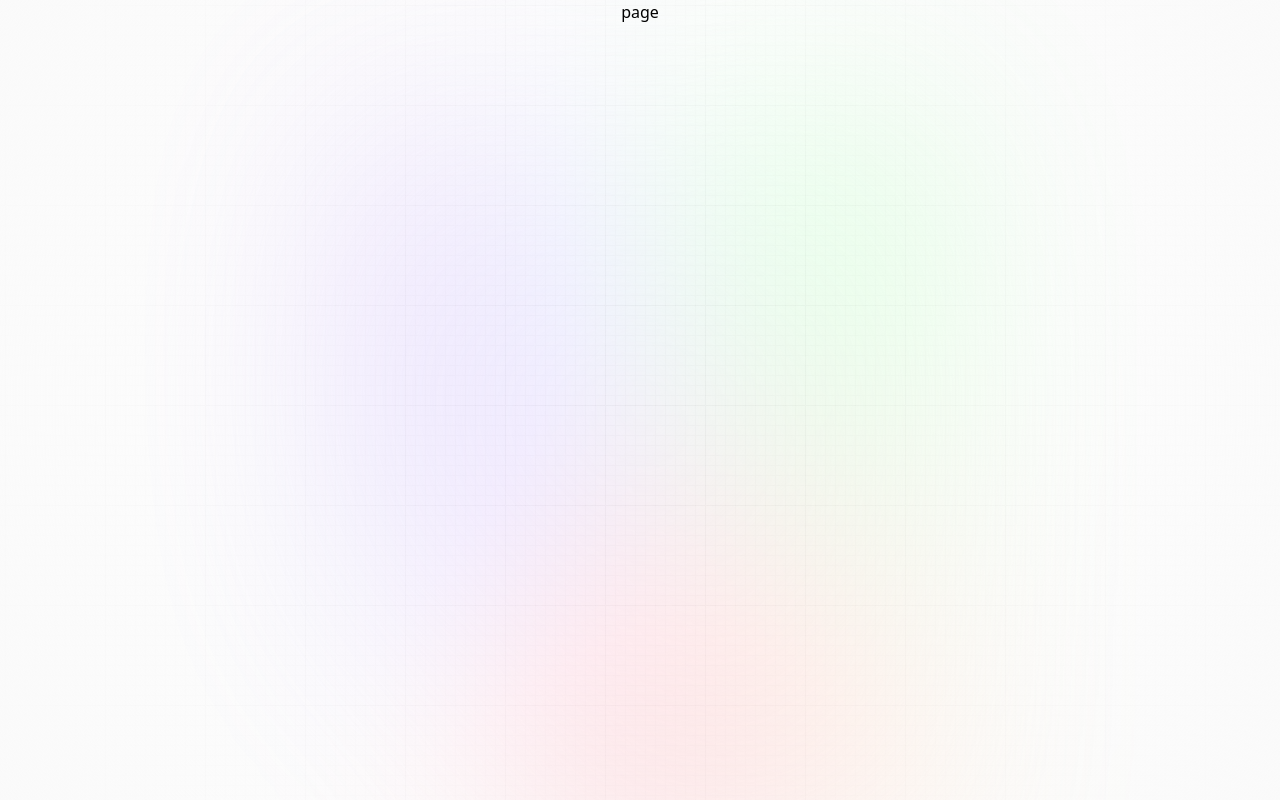
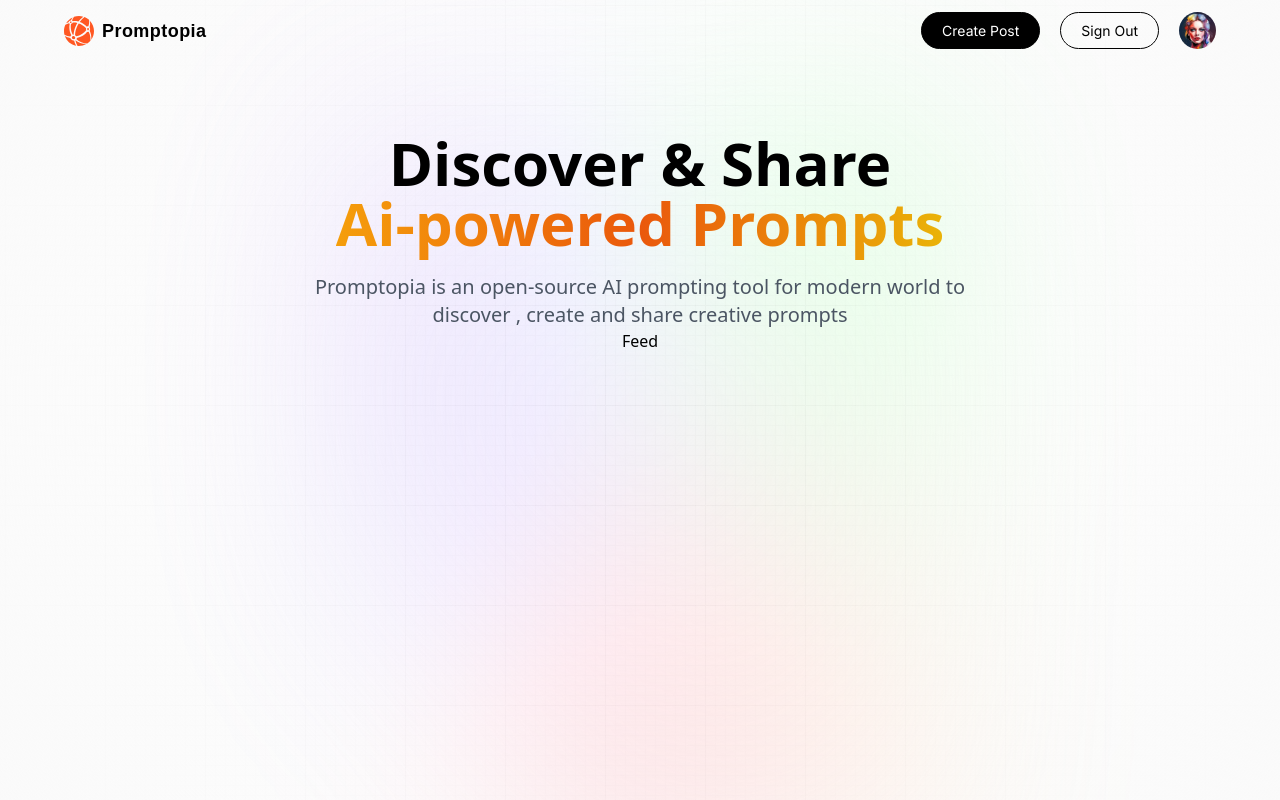
Before and after one commit to bourehim/promptopia, a Next.js app: page / in a window 1280 px wide. Built offline with nearby package versions, Linux system fonts and the light colour scheme.

Commit message:
working on google auth in nav.jsx

```diff
--- a/app/layout.jsx
+++ b/app/layout.jsx
@@ -1,4 +1,7 @@
 import '@styles/globals.css';
+
+import Nav from '@components/Nav';
+import Provider from '@components/Provider';
 
 export const metadata = {
     title: "Promptopia",
@@ -13,6 +16,7 @@
                 <div className='gradient' />
             </div>
             <main className='app'>
+                <Nav />
                 {children}
             </main>
         </body>
--- a/app/page.jsx
+++ b/app/page.jsx
@@ -1,7 +1,18 @@
+import Feed from "@components/Feed";
 
 const Home = () => {
   return (
-    <div>page</div>
+    <section className="w-full flex-center flex-col">
+        <h1 className="head_text text-center">
+            Discover & Share
+            <br className="max-md:hidden" />
+            <span className="orange_gradient text-center"> Ai-powered Prompts</span>
+        </h1>
+        <p className="desc text-center">
+                Promptopia is an open-source AI prompting tool for modern world to discover , create and share creative prompts
+            </p>
+            <Feed />
+    </section>
   )
 }
 
--- /dev/null
+++ b/components/Feed.jsx
@@ -0,0 +1,9 @@
+import React from 'react'
+
+const Feed = () => {
+  return (
+    <div>Feed</div>
+  )
+}
+
+export default Feed
--- /dev/null
+++ b/components/Form.jsx
@@ -0,0 +1,9 @@
+import React from 'react'
+
+const Form = () => {
+  return (
+    <div>Form</div>
+  )
+}
+
+export default Form
--- /dev/null
+++ b/components/Nav.jsx
@@ -0,0 +1,72 @@
+"use client";
+
+import Link from "next/link";
+import Image from "next/image";
+import { useState, useEffect } from "react";
+import { signIn, signOut, useSession, getProviders} from "next-auth/react";
+
+const Nav = () => {
+  const isUserLoggedIn = true;
+
+  const [providers, setProviders] = useState (null);
+  useEffect(() =>{
+    const setProviders = async () => {
+        const response = await getProviders();
+
+        setProviders(response);
+    }
+  }, [])
+  return (
+    <nav className="flex-between w-full mb-16 pt-3">
+        <Link href="/" className="flex gap-2 flex-center">
+        <Image
+            src="/assets/images/logo.svg"
+            alt="Promptopia logo"
+            width={30}
+            height={30}
+            className="object-contain"
+        />
+        <p className="logo_text">Promptopia</p>
+        </Link>
+        {/* Desktop Navigation */}
+        <div className="sm:flex hidden">
+        {isUserLoggedIn ? (
+            <div className="flex gap-3 md:gap-5">
+                <Link href="/create-prompt" className="black_btn">
+                    Create Post
+                </Link>
+                <button type="button" onClick={signOut} className="outline_btn">
+                    Sign Out
+                </button>
+
+                <Link href="/`rofile">
+                    <Image
+                        src="/assets/images/profile.png"
+                        width={37}
+                        height={37}
+                        className="rounded-full"
+                        alt="profile"
+                    />
+
+                </Link>
+            </div>
+        ) : (
+            <>
+                {providers && Object.values(providers).map((provider) => (
+                        <button
+                            type="button"
+                            key={provider.name}
+                            onClick={()=> signIn(provider.id)}
+                            className="black_btn"
+                        >
+                            Sign In
+                        </button>
+                    ))}
+            </>
+        )}
+        </div>
+    </nav>
+  )
+}
+
+export default Nav
--- /dev/null
+++ b/components/Profile.jsx
@@ -0,0 +1,9 @@
+import React from 'react'
+
+const Profile = () => {
+  return (
+    <div>Profile</div>
+  )
+}
+
+export default Profile
--- /dev/null
+++ b/components/PromptCard.jsx
@@ -0,0 +1,9 @@
+import React from 'react'
+
+const PromptCard = () => {
+  return (
+    <div>PromptCard</div>
+  )
+}
+
+export default PromptCard
--- /dev/null
+++ b/components/Provider.jsx
@@ -0,0 +1,9 @@
+import React from 'react'
+
+const Provider = () => {
+  return (
+    <div>Provider</div>
+  )
+}
+
+export default Provider
```
Also changed, not shown: public/assets/images/profile.png (added).
